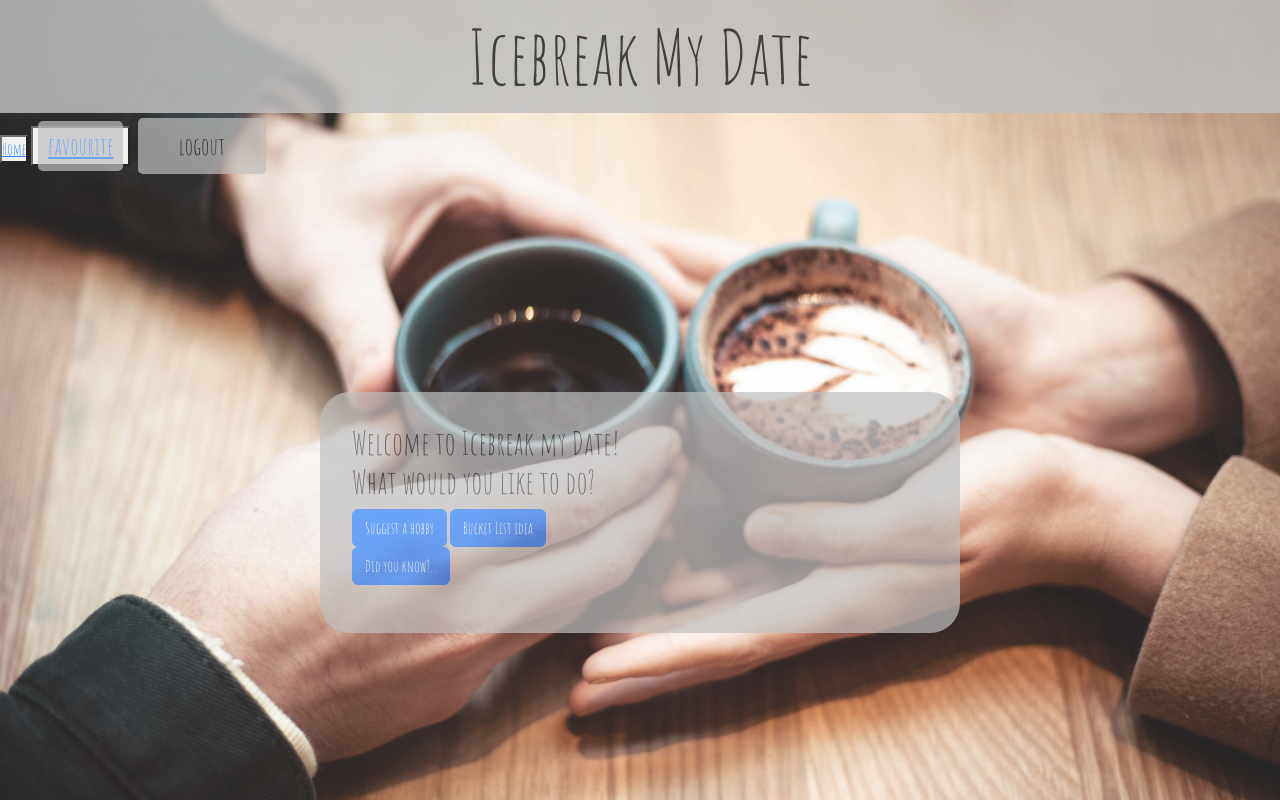
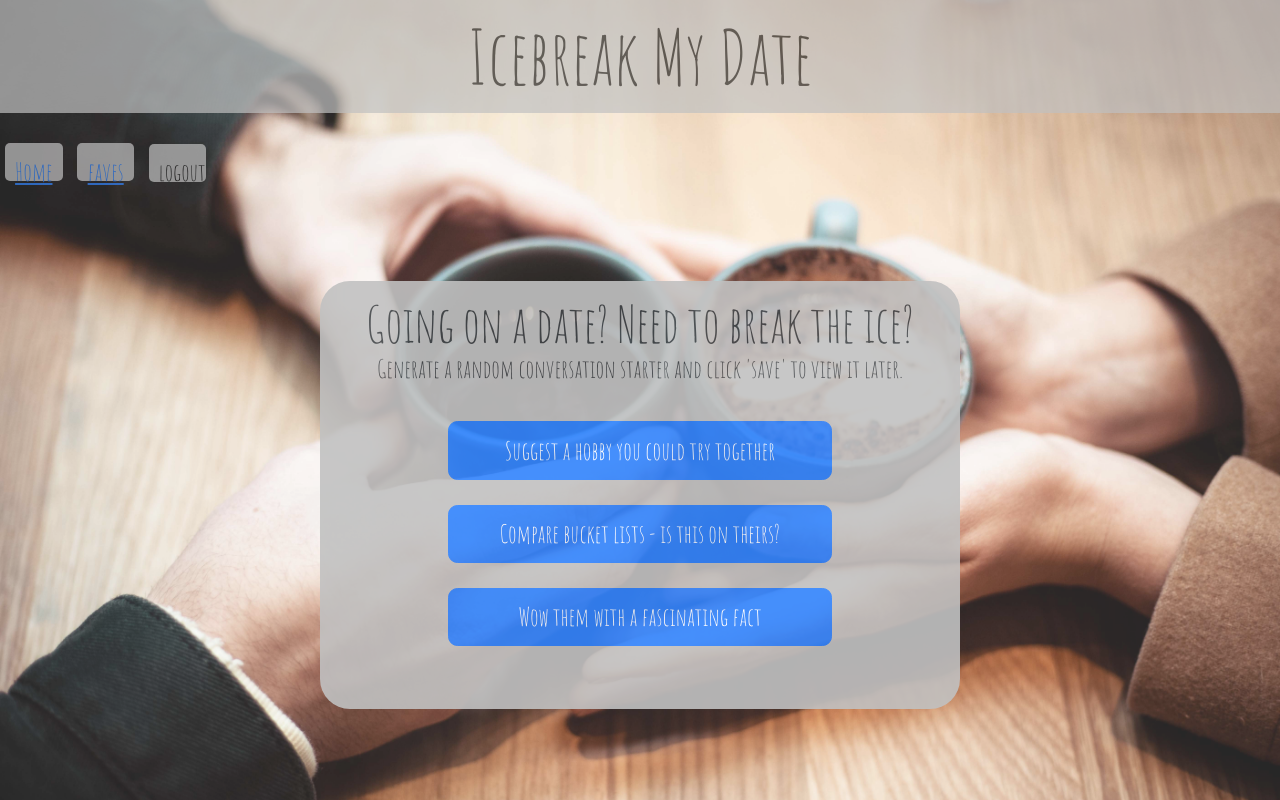
Before and after one commit to AbdalehHersi/icebreak-my-date, a Node server app: page /main in a window 1280 px wide. Run offline with Node 20, Linux system fonts and the light colour scheme; a user stored in the database is signed in; data comes from the database, SQL or seed files in the repository; some libraries are stand-ins or nearby versions.

Commit message:
updated styling

```diff
--- a/public/css/mainpage.css
+++ b/public/css/mainpage.css
@@ -1,3 +1,7 @@
+* {
+    font-size: 25px;
+}
+
 main {
     content: ' ';
     display: block;
@@ -19,16 +23,13 @@ main {
     display: none;
 }
 
-/* #mainpage .row .col-md-6 {
-    display: block;
-} */
-
 #logout {
     display: inline;
     border-style:none;
     padding: 10px;
     margin: 5px;
-    width: 10vw;
+    width: 4.5vw;
+    height: 3vw;
     font-size:x-large;
     background-color: rgb(182, 182, 182);
     opacity: 0.7;
@@ -40,17 +41,51 @@ main {
     border-style:none;
     padding: 10px;
     margin: 5px;
-    width: 10vw;
+    width: 4.5vw;
+    height: 3vw;
+    font-size:small;
+    background-color: rgb(182, 182, 182);
+    opacity: 0.7;
+    border-radius: 5px;
+}
+
+
+#home-btn {
+    display: inline;
+    border-style:none;
+    padding: 10px;
+    margin: 5px;
+    width: 4.5vw;
+    height: 3vw;
     font-size:x-large;
     background-color: rgb(182, 182, 182);
     opacity: 0.7;
     border-radius: 5px;
 }
 
+
 #main .box {
-    display: block;
+    display:block;
+    position: fixed;
+    padding: 1vw;
+    margin-bottom: 5%;
+    margin-top: 5%;
+    opacity: 0.9;
+    text-align:center;
+    width: 50vw;
+    max-width: 100%;
+    height: auto;
+    max-height: 100%;
 }
 
-/* #heading-two {
-    display: contents;
-} */
+#btn-hobby {
+    width: 30vw;
+}
+
+#btn-bucket {
+    width: 30vw;
+}
+
+#btn-fact {
+    width: 30vw;
+}
--- a/public/css/style.css
+++ b/public/css/style.css
@@ -44,7 +44,7 @@ main {
     font-size: 75px;
     color: black;
     text-align: center;
-    opacity: 0.85;
+    opacity: 0.7;
 }
 
 section {
@@ -83,7 +83,9 @@ section {
     opacity: 0.7;
     border-radius: 30px;
     width: 50vw;
+    max-width: 100%;
     height: auto;
+    max-height: 100%;
 }
 
 .FORMS {
@@ -95,19 +97,19 @@ section {
 } */
 
 #login-btn {
-    display: inline;
-    /* position: relative; */
+    display: block;
+    position: fixed;
     top: 50%;
-    /* -ms-transform: translateY(-50%); */
-    /* transform: translateY(-150%); */
+    left:40%;
     border-style: none;
     padding: 10px;
     margin: 5px;
     width: 15vw;
-    font-size: 40px;
-    background-color: black;
-    opacity: 0.9;
+    font-size: 3vw;;
+    background-color: rgb(182, 182, 182);
+    opacity: 0.7;
     border-radius: 5px;
+
 
 }
 
@@ -118,13 +120,13 @@ section {
 
 .saveValidateError::after {
     content: "⚠️ Cannot save the same Icebreak twice";
-    color: orange;
+    color: #ff0000;
 
 }
 
-.btnGroup {
+/* .btnGroup {
     height: 15%;
-}
+} */
 
 
 .Container {
@@ -133,3 +135,40 @@ section {
     justify-content: center;
     align-items: center;
 }
+
+
+#logout {
+    display: inline;
+    border-style:none;
+    padding: 10px;
+    margin: 5px;
+    width: 10vw;
+    font-size:x-large;
+    background-color: rgb(182, 182, 182);
+    opacity: 0.7;
+    border-radius: 5px;
+}
+
+#favourite-btn {
+    display: inline;
+    border-style:none;
+    padding: 10px;
+    margin: 5px;
+    width: 10vw;
+    font-size:x-large;
+    background-color: rgb(182, 182, 182);
+    opacity: 0.7;
+    border-radius: 5px;
+}
+
+#home-btn {
+    display: inline;
+    border-style:none;
+    padding: 10px;
+    margin: 5px;
+    width: 10vw;
+    font-size:x-large;
+    background-color: rgb(182, 182, 182);
+    opacity: 0.7;
+    border-radius: 5px;
+}
--- a/public/js/favourites.js
+++ b/public/js/favourites.js
@@ -9,7 +9,7 @@ const delButtonHandler = async (event) => {
       if (response.ok) {
         document.location.replace('/favorites');
       } else {
-        alert('Failed to delete project');
+        alert('Failed to delete icebreaker');
       }
     }
   };
--- a/views/favourite.handlebars
+++ b/views/favourite.handlebars
@@ -1,9 +1,9 @@
 <link rel="stylesheet" href="/css/favourites.css">
 
-<h1>Favorites: </h1>
+<h1>Favourites:</h1>
 {{#each favorites.favourites as |fav|}}
-<p>{{fav.description}}</p>
-<button class="fav-list" data-id="{{fav.id}}">Delete</button>
+<p>{{fav.description}}
+<button class="fav-list" data-id="{{fav.id}}">delete me</button>
 {{/each}}
 
 
--- a/views/layouts/main.handlebars
+++ b/views/layouts/main.handlebars
@@ -20,17 +20,18 @@
 <body id="main">
     <main>
 
-        <header class="header">Icebreak My Date</header>
-        <div class="btnGroup">
+        <header class="header">Icebreak My Date</header><p></p>
+        {{!-- <div class="btnGroup"> --}}
             {{#if logged_in}}
-            <button><a href="/main">Home</a></button>
-            <button><a href="/favorites" id="favourite-btn">favourite</a></button>
+            <button class = "button" id="home-btn"><a class="anchor" href="/main">Home</a></button>
+            <button class="button" id="favourite-btn"><a class="anchor" href="/favorites" class = "buttons">faves</a></button>
             <button id="logout">logout</button>
             {{else}}
             <button class="button" id="login-btn"><a class="anchor" href="/login">login/sign up</a></button>
             {{/if}}
-        </div>
+        {{!-- </div> --}}
         <section>
+            <p></p>
             <div class="Container">
                 <div class="box">
                     {{{ body }}}
--- a/views/login.handlebars
+++ b/views/login.handlebars
@@ -13,12 +13,15 @@
         <label for="password-login">password:</label>
         <input class="form-input" type="password" id="password-login" />
       </div>
+      <p>
       <div id="passwordLogin" class="form-group">
         <button class="btn btn-primary" type="submit">login</button>
+        </p>
       </div>
     </form>
   </div>
   <div class="col-md-6 FORMS">
+
     <h2>Signup</h2>
 
     <form class="form signup-form">
@@ -30,7 +33,9 @@
         <label for="password-signup">password:</label>
         <input class="form-input" type="password" id="password-signup" />
       </div>
+      <p>
       <div id="errorMessage" class="form-group">
+        </p>
         <button class="btn btn-primary" type="submit">signup</button>
       </div>
     </form>
--- a/views/mainpage.handlebars
+++ b/views/mainpage.handlebars
@@ -1,13 +1,13 @@
 <link rel="stylesheet" href="/css/mainpage.css">
 <body id="mainpage">
 <div class="row">
-  <div class="col-md-6">
-    <h2 id="heading-two">Welcome to Icebreak my Date! What would you like to do?</h2>
-        <button class="btn btn-primary" id = "btn-hobby" type="button">Suggest a hobby</button>
-        <button class="btn btn-primary" id = "btn-bucket" type="button">Bucket List idea</button>
-        <button class="btn btn-primary" id = "btn-fact" type="button">Did you know?...</button>
+  {{!-- <div class="col-md-6"> --}}
+    <h2 id="heading-two">Going on a date? Need to break the ice? <p>Generate a random conversation starter and click 'save' to view it later.</h2>
+        <p><button class="btn btn-primary" id = "btn-hobby" type="button">Suggest a hobby you could try together</button></p>
+        <p><button class="btn btn-primary" id = "btn-bucket" type="button">Compare bucket lists - is this on theirs?</button></p>
+         <p><button class="btn btn-primary" id = "btn-fact" type="button">Wow them with a fascinating fact</button></p>
 
-  </div>
+  {{!-- </div> --}}
 </div>
 
 <p id="apiResults"></p>
```
Also changed, not shown: public/css/favourites.css (+64 -4 lines), public/css/login.css (+34 -0 lines).
